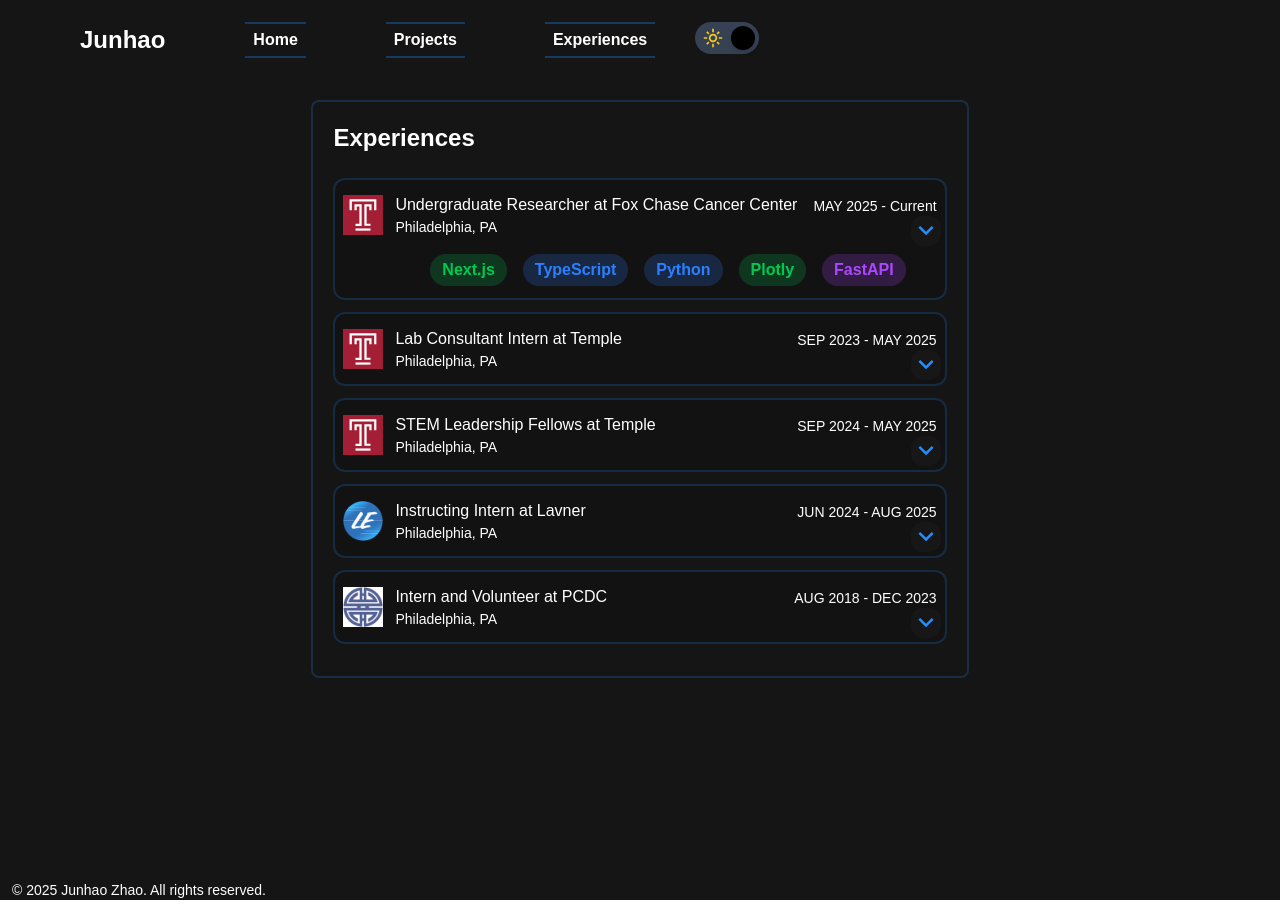
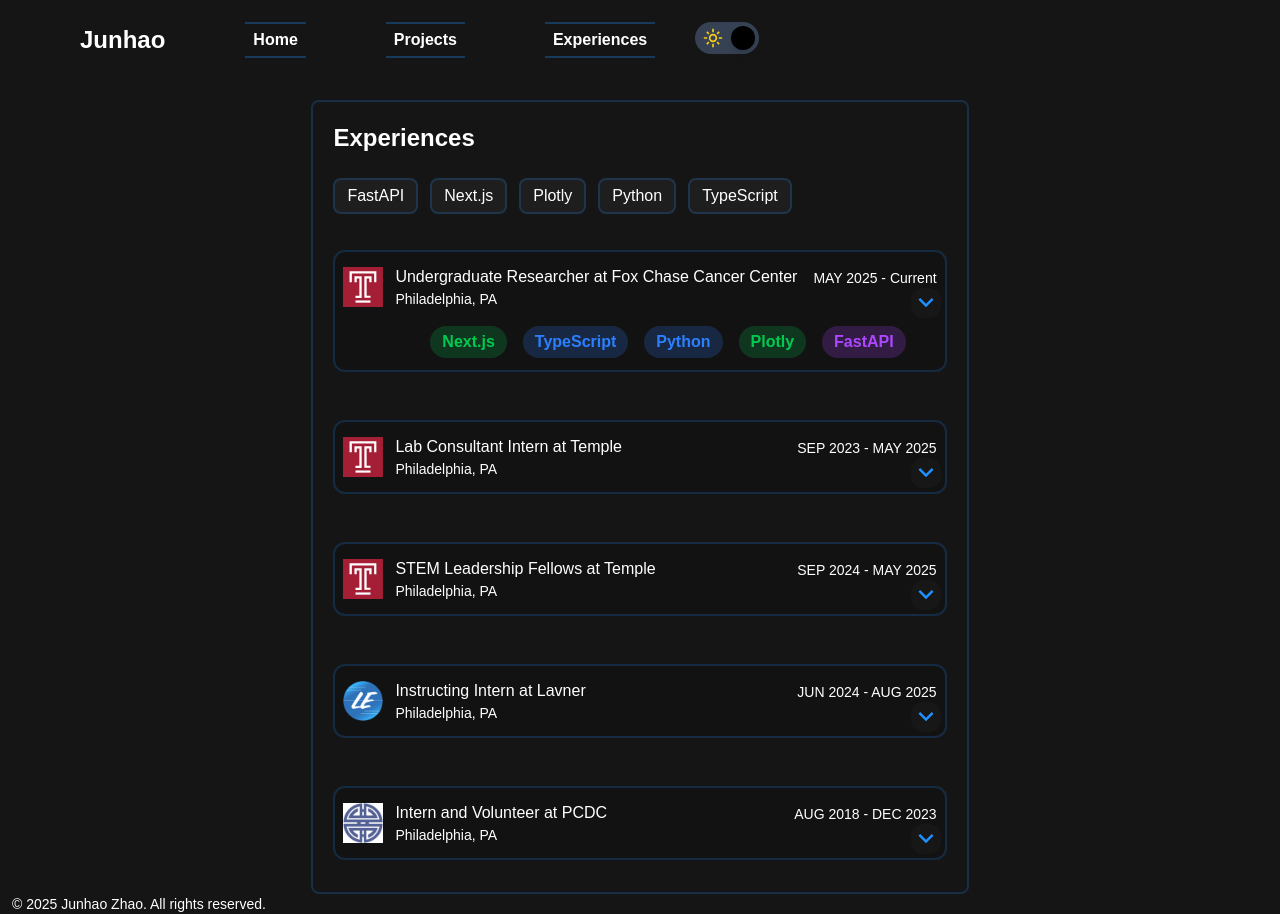
Before and after one commit to jzhao234/JunhaoZhao_Portfolio, a Next.js app: page /experiences in a window 1280 px wide. Built offline with nearby package versions, Linux system fonts and the light colour scheme.

Commit message:
added similar sorting functionality to experiences, fixed bug when experiences or projects doesn't have a skills section.

```diff
--- a/src/app/experiences/page.tsx
+++ b/src/app/experiences/page.tsx
@@ -1,71 +1,153 @@
 "use client";
 import Image from "next/image";
+import { useState } from "react";
+
 import ExperienceItem from "../../components/Experience/ExperienceItem";
 
 export default function ExperiencePage() {
+  const experiences = [
+    {
+      logo:(<Image src = "/logo/Temple-Logo-T-Header.svg" alt = "Temple"width={50} height={50} />),
+      title:"Undergraduate Researcher at Fox Chase Cancer Center",
+      location:"Philadelphia, PA",
+      date:"MAY 2025 - Current",
+      description1:(<>- Built a full-stack web application using <span className="text-green-500 font-semibold">Next.js</span>, <span className="text-green-500 font-semibold">Tailwind CSS</span>, and <span className="text-purple-500 font-semibold">FastAPI</span> to calculate and visualize drug synergies using interactive data visualizations for cancer treatment research</>),
+      description2:("- Helped refine drug synergy models by contributing code, analyzing outputs, and proposing algorithmic improvements based on outputs using experimental data from research team"),
+      description3:("- Provided technical insights in journal talks and weekly lab meetings to improve research outcomes"),
+      skills:(["Next.js", "TypeScript", "Python", "Plotly", "FastAPI"]),
+      sections:(["Frontend", "Language", "Language", "Frontend", "Backend"]),
+      link : "/projects#synergy",
+    },
+    {
+      logo:(<Image src = "/logo/Temple-Logo-T-Header.svg" alt = "Temple"width={50} height={50} />),
+      title:"Lab Consultant Intern at Temple",
+      location:"Philadelphia, PA",
+      date:"SEP 2023 - MAY 2025",
+      description1:"- Diagnosed and resolved technical issues, ensuring optimal hardware functionality in the lab",
+      description2:"- Provided hands-on assistance, fostering a collaborative and positive work environment",
+      description3:"- Collaborated with faculty to develop and refine lab processes and resources",
+      description4:"- Responded promptly to service requests, demonstrating strong problem solving skills",
+    },
+    {
+      logo:(<Image src = "/logo/Temple-Logo-T-Header.svg" alt = "Temple" width={50} height={50} />),
+      title:"STEM Leadership Fellows at Temple",
+      location:"Philadelphia, PA",
+      date:"SEP 2024 - MAY 2025",
+      description1:"- Assisted students in mastering the Jupyter Lab environment and programming in Python",
+      description2:"- Hosted office hours, providing tailored support to students and addressing individual learning needs",
+      description3:"- Collaborated with faculty and team members to develop and implement effective teaching strategies",
+      description4:"- Enhanced students coding skills, enabling them to effectively tackle data science challenges",
+    },
+    {
+      logo:(<Image src = "/logo/lavner.png" alt = "Lavner" width={50} height={50} />),
+      title:"Instructing Intern at Lavner",
+      location:"Philadelphia, PA",
+      date:"JUN 2024 - AUG 2025",
+      description1:"- Instructed students in a diverse range of STEM subjects including coding, 3D-printing, and robotics",
+      description2:"- Adapted and customized curriculum to align various learning speeds and comprehension",
+      description3:"- Provided personalized mentorship and attentive support, addressing individual student needs",
+      description4:"- Developed and implemented tailored instructional strategies for students with special needs",
+    },
+    {
+      logo:(<Image src = "/logo/PCDC.jpg" alt = "PCDC" width={50} height={50} />),
+      title:"Intern and Volunteer at PCDC",
+      location:"Philadelphia, PA",
+      date:"AUG 2018 - DEC 2023",
+      description1:"- Contributed to preserving the cultural heritage of Chinatown, promoting its rich cultural identity",
+      description2:"- Conducted in-depth research and performed data entry tasks to support community related projects",
+      description3:"- Led food distribution efforts during the pandemic, ensuring delivery of thousands of boxes of food",
+      description4:"- Managed participant data, contributing to the effective allocation of resources",
+    },
+  ]
+
+  const [selectedSkills, setSelectedSkills] = useState<string[]>([]);
+
+  const allSkills = Array.from(
+    new Set(
+      experiences.flatMap(exp => (exp.skills || []).filter(s => s && s.trim() !== ""))
+    )
+  ).sort();
+
+
+  function toggleSkill(skill: string) {
+    setSelectedSkills(prev =>
+      prev.includes(skill)
+        ? prev.filter(s => s !== skill)
+        : [...prev, skill]
+    );
+  }
+  const displayOrder = [...experiences].sort((a, b) => {
+    const aMatches = (a.skills || []).filter((s) => selectedSkills.includes(s)).length;
+    const bMatches = (b.skills || []).filter((s) => selectedSkills.includes(s)).length;
+    return bMatches - aMatches;
+  });
+
+  const [isOpen, setIsOpen] = useState(false);
+
+  const toggleMenu = () => setIsOpen(!isOpen);
 
   return (
     <div className="max-w-[95vw] mx-auto mt-5 p-5 border-2 border-[#1E90FF]/20 rounded-lg bg-white text-black dark:bg-[#151516] dark:text-white flex flex-col justify-center">
       <h1 className="text-2xl mb-3 font-bold"> Experiences </h1>
-      <div>
-        {/* Experience */}
-        <ExperienceItem
-        logo={<Image src = "/logo/Temple-Logo-T-Header.svg" alt = "Temple"width={50} height={50} />}
-        title="Undergraduate Researcher at Fox Chase Cancer Center"
-        location="Philadelphia, PA"
-        date="MAY 2025 - Current"
-        description1={<>- Built a full-stack web application using <span className="text-green-500 font-semibold">Next.js</span>, <span className="text-green-500 font-semibold">Tailwind CSS</span>, and <span className="text-purple-500 font-semibold">FastAPI</span> to calculate and visualize drug synergies using interactive data visualizations for cancer treatment research</>}
-        description2={"- Helped refine drug synergy models by contributing code, analyzing outputs, and proposing algorithmic improvements based on outputs using experimental data from research team"}
-        description3={"- Provided technical insights in journal talks and weekly lab meetings to improve research outcomes"}
-        skills={["Next.js", "TypeScript", "Python", "Plotly", "FastAPI"]}
-        sections={["Frontend", "Language", "Language", "Frontend", "Backend"]}
-        link = "/projects#synergy"
+      <button onClick={toggleMenu} className="md:hidden max-w-fit flex items-center p-2 rounded hover:bg-[#1E90FF]/10">
+        {isOpen ? (
+          <Image
+            src="/icons/closeButton.svg"
+            alt="Close menu"
+            width={28}
+            height={28}
+            className="cursor-pointer"
+          />
+        ) : (
+          <Image
+            src="/icons/hamburgerMenu.svg"
+            alt="Open menu"
+            width={28}
+            height={28}
+            className="cursor-pointer"
+          />
+        )}
+        <p className="ml-3 font-semibold"> Sort Projects </p>
+      </button>
 
-        />
-        {/* Experience */}
-        <ExperienceItem
-        logo={<Image src = "/logo/Temple-Logo-T-Header.svg" alt = "Temple"width={50} height={50} />}
-        title="Lab Consultant Intern at Temple"
-        location="Philadelphia, PA"
-        date="SEP 2023 - MAY 2025"
-        description1="- Diagnosed and resolved technical issues, ensuring optimal hardware functionality in the lab"
-        description2="- Provided hands-on assistance, fostering a collaborative and positive work environment"
-        description3="- Collaborated with faculty to develop and refine lab processes and resources"
-        description4="- Responded promptly to service requests, demonstrating strong problem solving skills"
-        />
-        {/* Experience */}
-        <ExperienceItem
-        logo={<Image src = "/logo/Temple-Logo-T-Header.svg" alt = "Temple" width={50} height={50} />}
-        title="STEM Leadership Fellows at Temple"
-        location="Philadelphia, PA"
-        date="SEP 2024 - MAY 2025"
-        description1="- Assisted students in mastering the Jupyter Lab environment and programming in Python"
-        description2="- Hosted office hours, providing tailored support to students and addressing individual learning needs"
-        description3="- Collaborated with faculty and team members to develop and implement effective teaching strategies"
-        description4="- Enhanced students coding skills, enabling them to effectively tackle data science challenges"
-        />
-        {/* Experience */}
-        <ExperienceItem
-        logo={<Image src = "/logo/lavner.png" alt = "Lavner" width={50} height={50} />}
-        title="Instructing Intern at Lavner"
-        location="Philadelphia, PA"
-        date="JUN 2024 - AUG 2025"
-        description1="- Instructed students in a diverse range of STEM subjects including coding, 3D-printing, and robotics"
-        description2="- Adapted and customized curriculum to align various learning speeds and comprehension"
-        description3="- Provided personalized mentorship and attentive support, addressing individual student needs"
-        description4="- Developed and implemented tailored instructional strategies for students with special needs"
-        />
-        {/* Experience */}
-        <ExperienceItem
-        logo={<Image src = "/logo/PCDC.jpg" alt = "PCDC" width={50} height={50} />}
-        title="Intern and Volunteer at PCDC"
-        location="Philadelphia, PA"
-        date="AUG 2018 - DEC 2023"
-        description1="- Contributed to preserving the cultural heritage of Chinatown, promoting its rich cultural identity"
-        description2="- Conducted in-depth research and performed data entry tasks to support community related projects"
-        description3="- Led food distribution efforts during the pandemic, ensuring delivery of thousands of boxes of food"
-        description4="- Managed participant data, contributing to the effective allocation of resources"
-        />
+      <div className="hidden md:flex flex-wrap mt-3 gap-3 mb-6">
+        {allSkills.map(skill => (
+          <button
+            key={skill}
+            onClick={() => toggleSkill(skill)}
+            className={`px-3 py-1 rounded-lg border-2
+              ${selectedSkills.includes(skill)
+                ? "bg-[#1E90FF] text-white border-[#1E90FF] font-bold"
+                : "bg-[1E90FF] dark:bg-[#1E1E1E] border-[#1E90FF]/20 dark:border-[#1E90FF]/20"}`}
+          >
+            {skill}
+          </button>
+        ))}
+      </div>
+
+      {isOpen && (
+        <div className="top-16 left-0 w-full bg-white dark:bg-[#151516] flex flex-col items-center space-y-4 py-6 md:hidden">
+          <div className="flex flex-wrap gap-3 mb-6">
+            {allSkills.map(skill => (
+              <button
+                key={skill}
+                onClick={() => toggleSkill(skill)}
+                className={`px-3 py-1 rounded-lg border-2
+                  ${selectedSkills.includes(skill)
+                    ? "bg-[#1E90FF] text-white border-[#1E90FF] font-bold"
+                    : "bg-[#1E90FF] dark:bg-[#1E1E1E] border-[#1E90FF]/20 dark:border-[#1E90FF]/20"}`}
+              >
+                {skill}
+              </button>
+            ))}
+          </div>
+        </div>
+      )}
+
+      <div className="flex flex-col justify-center gap-6">
+        {displayOrder.map((exp, idx) => (
+          <ExperienceItem key={idx} {...exp} selectedSkills={selectedSkills} />
+        ))}
       </div>
     </div>
   );
--- a/src/app/projects/page.tsx
+++ b/src/app/projects/page.tsx
@@ -27,15 +27,15 @@ export default function ProjectsPage() {
     {
       id: "practice2",
       name: "practice2",
-      skills: ["practice2", "practice3"],
-      sections: ["Frontend", "Frontend"]
     }
   ]
 
   const [selectedSkills, setSelectedSkills] = useState<string[]>([]);
 
   const allSkills = Array.from(
-    new Set(projects.flatMap((project) => project.skills))
+    new Set(
+      projects.flatMap(exp => (exp.skills || []).filter(s => s && s.trim() !== ""))
+    )
   ).sort();
 
   function toggleSkill(skill: string) {
@@ -46,8 +46,8 @@ export default function ProjectsPage() {
     );
   }
   const displayOrder = [...projects].sort((a, b) => {
-    const aMatches = a.skills.filter((s) => selectedSkills.includes(s)).length;
-    const bMatches = b.skills.filter((s) => selectedSkills.includes(s)).length;
+    const aMatches = (a.skills || []).filter((s) => selectedSkills.includes(s)).length;
+    const bMatches = (b.skills || []).filter((s) => selectedSkills.includes(s)).length;
     return bMatches - aMatches;
   });
 
--- a/src/components/Experience/ExperienceItem.tsx
+++ b/src/components/Experience/ExperienceItem.tsx
@@ -16,9 +16,10 @@ type ExperienceItemProps = {
     skills?: string[];
     sections?: string[];
     link?: string;
+    selectedSkills?: string[];
 }
 
-export default function ExperienceItem({logo, title, location, date, description1, description2, description3, description4, skills, sections, link}: ExperienceItemProps){
+export default function ExperienceItem({logo, title, location, date, description1, description2, description3, description4, skills, sections, link, selectedSkills}: ExperienceItemProps){
 
     const [isOpen, setIsOpen] = useState(false);
     const [parentWidth, setParentWidth] = useState(0);
@@ -35,7 +36,7 @@ export default function ExperienceItem({logo, title, location, date, description
     };
 
     function createSkillBubbles () {
-        if (!skills || !sections) return null;
+        if (!skills || skills.length === 0 || !sections) return null;
         return skills.map((skill, i) => (
             <SkillsItem
             key={i}
--- a/src/components/Project/ProjectItem.tsx
+++ b/src/components/Project/ProjectItem.tsx
@@ -36,7 +36,7 @@ export default function ProjectItem({id, image, name, description1, description2
     };
 
     function createSkillBubbles () {
-        if (!skills || !sections) return null;
+        if (!skills || skills.length === 0 || !sections) return null;
 
         const combined = skills.map((skill, i) => ({
             skill,
```
